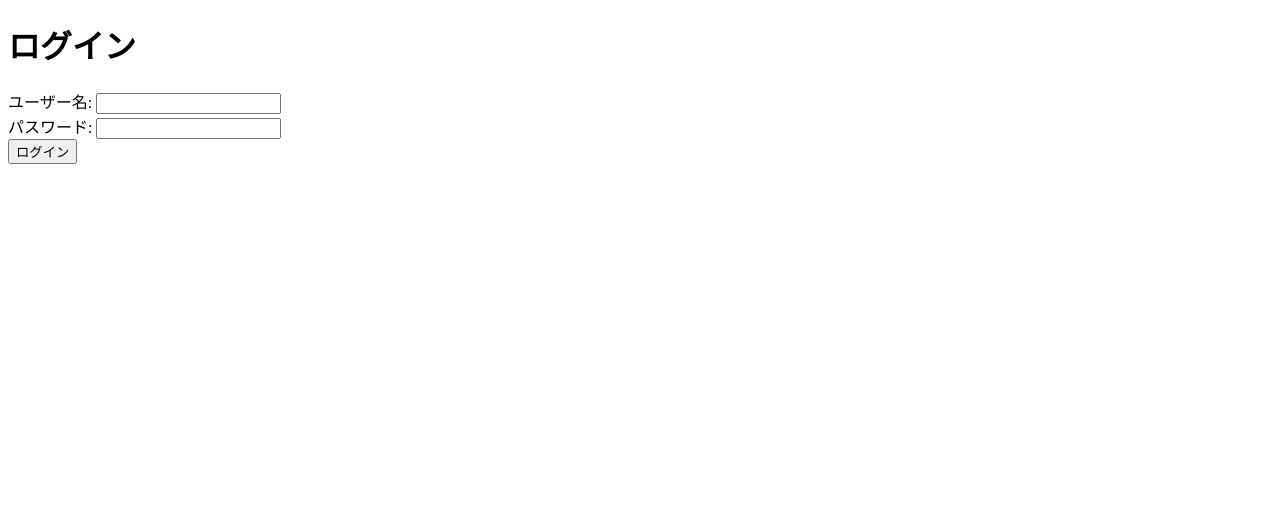
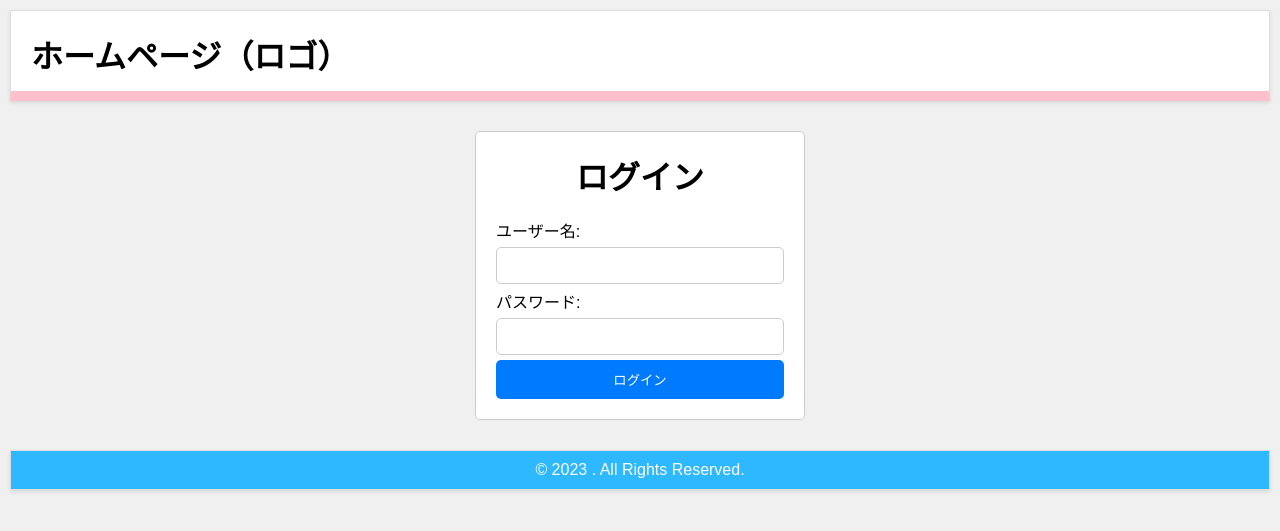
Before and after one commit to c2p31047/InfoSys-ProjectC-GGroup, a Flask app: template main/flaskr/templates/login.html in a window 1280 px wide. Shown: the top 531 px of the page. Run offline with Flask 3, Linux system fonts and the light colour scheme; the template is opened without the code that fills it, so the values that code supplies are empty.

Commit message:
Add files via upload

```diff
--- /dev/null
+++ b/main/flaskr/static/css/styles.css
@@ -0,0 +1,123 @@
+/* 土台 */
+body, h1, h2, p, ul, li {
+    margin: 0;
+    padding: 0;
+}
+
+/* 全体 */
+body {
+    font-family: Arial, sans-serif;
+    background-color: #f0f0f0;
+}
+
+.container {
+    display: flex;
+    justify-content: space-between;
+    max-width: 1200px;
+    margin: 0 auto;
+    padding: 20px;
+}
+
+header, footer, .sidebar, .content {
+    background-color: #fff;
+    border: 1px solid #ddd;
+    padding: 20px;
+    margin: 10px;
+    box-shadow: 0 2px 4px rgba(0, 0, 0, 0.1);
+}
+header{
+    border-bottom: solid pink 10px;
+    height: 40px;
+}
+
+.sidebar {
+    flex-basis: 200px;
+}
+
+.content {
+    flex-grow: 1;
+    width: 500px;
+}
+
+.signup-form {
+    margin: 0 auto;
+    padding: 20px;
+}
+
+.login-form {
+    margin: 0 auto;
+    max-width: 400px;
+    text-align: center;
+    padding: 20px;
+    border: 1px solid #ccc;
+    border-radius: 5px;
+    background-color: #fff;
+    box-sizing: border-box;
+  }
+
+  h1 {
+    font-size: 2em;
+    margin-bottom: 20px;
+  }
+
+  form {
+    text-align: left;
+  }
+
+  #username,
+  #password {
+    width: 100%;
+    padding: 10px;
+    margin: 5px 0;
+    border: 1px solid #ccc;
+    border-radius: 5px;
+    box-sizing: border-box; /* 追加 */
+  }
+
+  button[type="submit"],
+  #google-login,
+  #google-signup {
+    width: 100%;
+    padding: 10px;
+    background-color: #007bff;
+    color: #fff;
+    border: none;
+    border-radius: 5px;
+    cursor: pointer;
+  }
+
+  .links {
+    margin: 10px 0;
+  }
+
+  a {
+    text-decoration: none;
+    font-weight: bold;
+    color: #007bff;
+    margin-right: 10px;
+  }
+
+  .google-login,
+  .google-signup {
+    margin-top: 20px;
+  }
+
+/* リンク */
+ul {
+    list-style: none;
+}
+
+li {
+    margin-bottom: 10px;
+
+}
+
+
+/* フッター */
+footer {
+    text-align: center;
+    margin-top: 10px;
+    background-color: #2eb8ff;
+    color: #fff;
+    padding: 10px 0;
+}
--- a/main/flaskr/templates/login.html
+++ b/main/flaskr/templates/login.html
@@ -3,15 +3,27 @@
     <head>
         <meta charset="UTF-8">
         <title>ログイン</title>
+        <link rel="stylesheet" href="static/css/styles.css">
     </head>
     <body>
+        <header>
+            <h1>ホームページ（ロゴ）</h1>
+        </header>
+        <div class="container">
+            <div class="login-form">
+                <div id="login-message"></div>
                 <h1>ログイン</h1>
                 <form action="/login" method="post">
                     <label for="username">ユーザー名:</label>
                     <input type="text" name="username" id="username" required><br>
                     <label for="password">パスワード:</label>
                     <input type="password" name="password" id="password" required><br>
-            <input type="submit" value="ログイン">
+                    <button type="submit">ログイン</button>
                 </form>
+            </div>
+        </div>
+        <footer>
+            &copy; 2023 . All Rights Reserved.
+        </footer>
     </body>
 </html>
```
Lines whose indentation alone changed are shown as unchanged.
